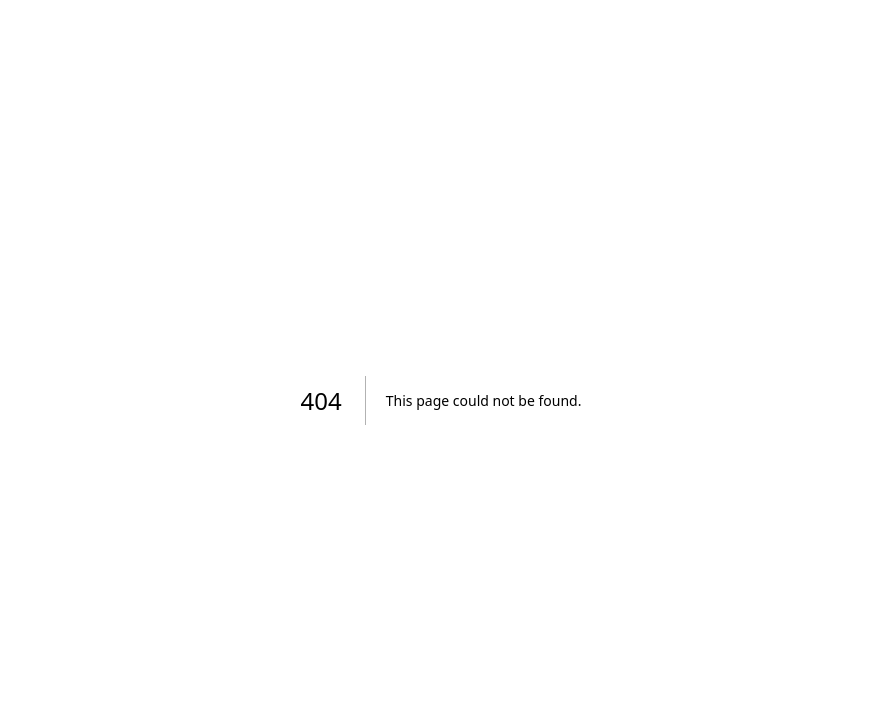
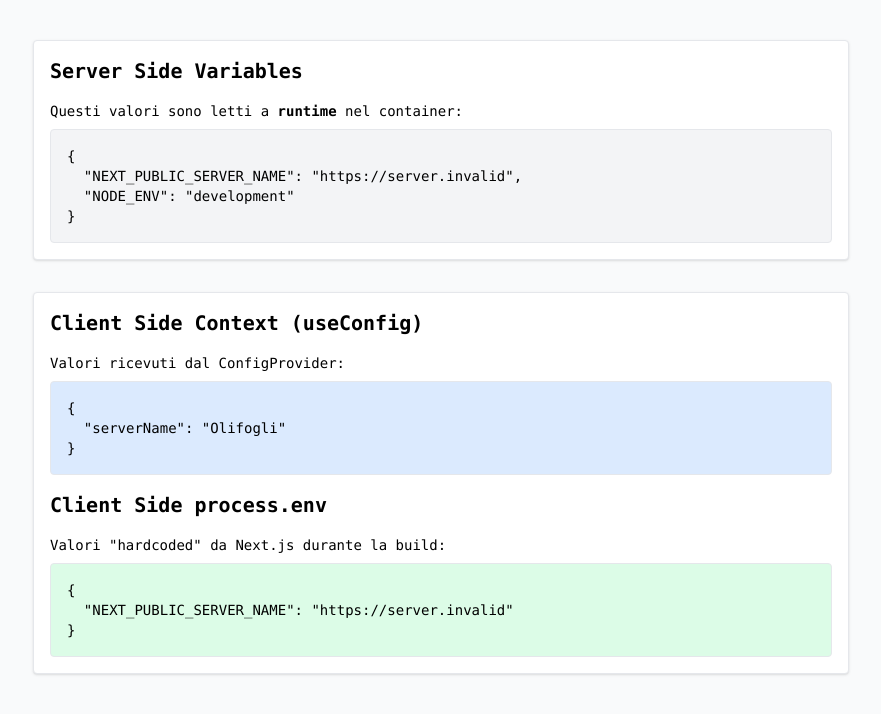
Before and after one commit to paolini/olifogli, a Next.js app: page /test-env in a window 1280 px wide. Before the commit this address had no page. Shown: the top 714 px of the page, without its empty margins (199-1080 px from the left). Built offline with nearby package versions, Linux system fonts and the light colour scheme; no server answers.

Commit message:
testing env variables

```diff
--- /dev/null
+++ b/app/test-env/ClientEnv.tsx
@@ -0,0 +1,28 @@
+"use client";
+
+import { useConfig } from "@/app/components/ConfigProvider";
+
+export default function ClientEnv() {
+  const config = useConfig();
+
+  const clientEnv = {
+     NEXT_PUBLIC_SERVER_NAME: process.env.NEXT_PUBLIC_SERVER_NAME,
+     NEXT_PUBLIC_APP_INSTANCE: process.env.NEXT_PUBLIC_APP_INSTANCE,
+  };
+
+  return (
+    <div className="border p-4 rounded bg-white shadow text-black">
+        <h2 className="text-xl font-bold mb-4">Client Side Context (useConfig)</h2>
+        <p className="mb-2">Valori ricevuti dal ConfigProvider:</p>
+        <pre className="bg-blue-100 p-4 rounded overflow-auto border mb-4">
+          {JSON.stringify(config, null, 2)}
+        </pre>
+
+        <h2 className="text-xl font-bold mb-4">Client Side process.env</h2>
+        <p className="mb-2">Valori &quot;hardcoded&quot; da Next.js durante la build:</p>
+        <pre className="bg-green-100 p-4 rounded overflow-auto border">
+          {JSON.stringify(clientEnv, null, 2)}
+        </pre>
+    </div>
+  );
+}
--- /dev/null
+++ b/app/test-env/page.tsx
@@ -0,0 +1,28 @@
+import ClientEnv from "./ClientEnv";
+
+export const dynamic = 'force-dynamic'; // Assicuriamoci che questa pagina non venga cachata staticamente
+
+export default function TestEnvPage() {
+  const serverEnv = {
+    SERVER_NAME: process.env.SERVER_NAME,
+    NEXT_PUBLIC_SERVER_NAME: process.env.NEXT_PUBLIC_SERVER_NAME,
+    APP_INSTANCE: process.env.APP_INSTANCE,
+    NEXT_PUBLIC_APP_INSTANCE: process.env.NEXT_PUBLIC_APP_INSTANCE,
+    // Verifichiamo anche NODE_ENV
+    NODE_ENV: process.env.NODE_ENV,
+  };
+
+  return (
+    <div className="p-10 font-mono text-sm max-w-4xl mx-auto space-y-8 bg-gray-50 min-h-screen text-black">
+      <div className="border p-4 rounded bg-white shadow">
+        <h1 className="text-xl font-bold mb-4">Server Side Variables</h1>
+        <p className="mb-2">Questi valori sono letti a <strong>runtime</strong> nel container:</p>
+        <pre className="bg-gray-100 p-4 rounded overflow-auto border">
+          {JSON.stringify(serverEnv, null, 2)}
+        </pre>
+      </div>
+
+      <ClientEnv />
+    </div>
+  );
+}
--- a/package.json
+++ b/package.json
@@ -1,6 +1,6 @@
 {
   "name": "olifogli",
-  "version": "1.5.51",
+  "version": "1.5.52",
   "private": true,
   "scripts": {
     "dev": "next dev --turbopack",
```
